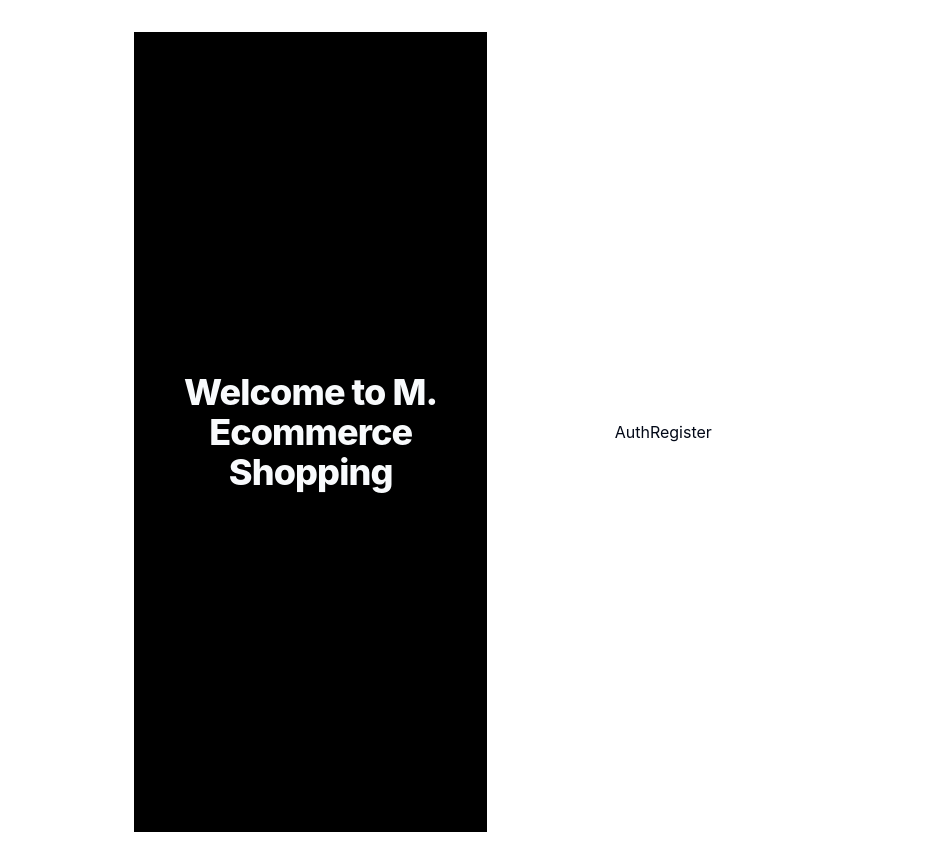
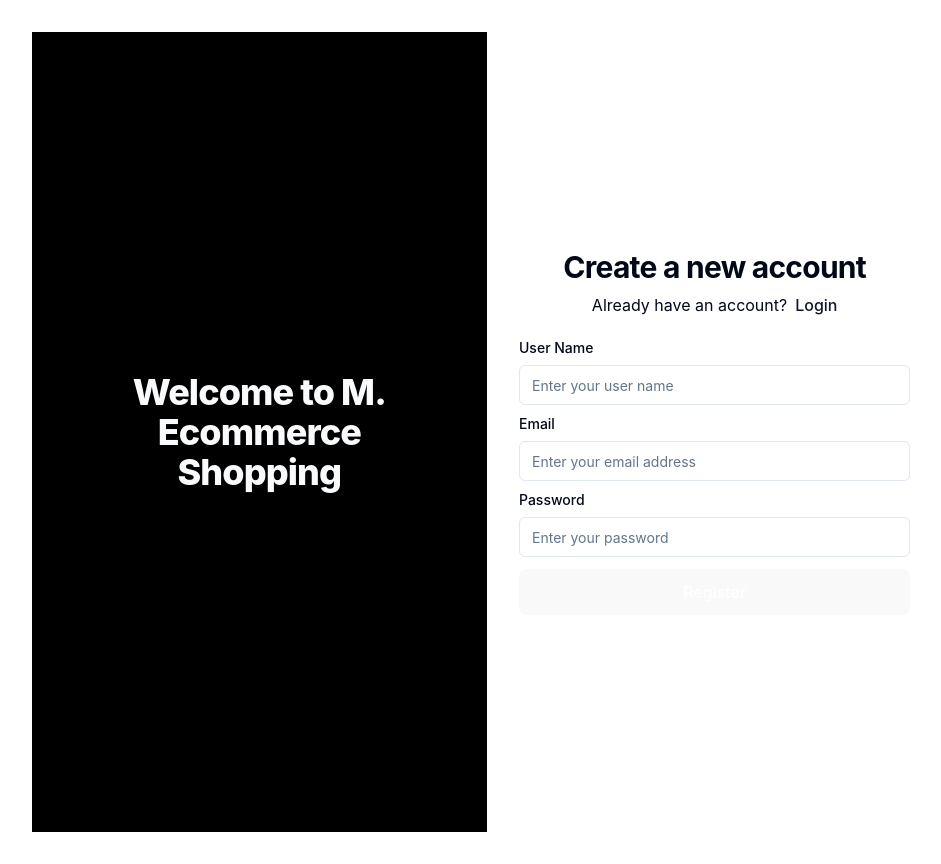
Before and after one commit to Muhammad-Mukarram-Asad/MERN-Ecommerce, a React (Vite) app: page /auth/register in a window 1280 px wide. Shown: the whole page, without its empty margins (153-1094 px from the left). Built offline with nearby package versions, Linux system fonts and the light colour scheme.

Commit message:
Completed Register Authentication

```diff
--- a/package.json
+++ b/package.json
@@ -22,6 +22,7 @@
     "react-dom": "^18.3.1",
     "react-redux": "^9.1.2",
     "react-router-dom": "^6.27.0",
+    "react-toastify": "^10.0.6",
     "tailwind-merge": "^2.5.4",
     "tailwindcss-animate": "^1.0.7"
   },
--- a/src/App.jsx
+++ b/src/App.jsx
@@ -16,6 +16,8 @@ import ShoppingAccount from "./pages/shoppingView/account";
 import ValidateAuthentication from "./components/common/checkAuth";
 import NotFoundPage from "./pages/notFound";
 import UnAuthenticatedPage from "./pages/unAuth";
+import { ToastContainer } from "react-toastify";
+
 function App() {
 
   // Some Dummy Data:
@@ -29,6 +31,7 @@ function App() {
   // };
   return (
     <div className="flex flex-col overflow-hidden bg-white">
+      <ToastContainer />
       {/* Auth Routes */}
       <Routes>
         <Route path="/auth" element={
--- a/src/components/common/form.jsx
+++ b/src/components/common/form.jsx
@@ -1,30 +1,119 @@
-import React from 'react'
-import { Label } from '../ui/label'
-import {Input} from '../ui/input'
+import React from "react";
+import { Label } from "../ui/label";
+import { Input } from "../ui/input";
+import {
+  Select,
+  SelectContent,
+  SelectItem,
+  SelectTrigger,
+  SelectValue,
+} from "../ui/select";
+import { Textarea } from "../ui/textarea";
 
-const ComponentForm = ({formControls}) => {
+const ComponentForm = ({
+  formControls,
+  formData,
+  setFormData,
+  onSubmit,
+  buttonText,
+}) => {
+  const renderInputByComponentType = (getControlItem) => {
+    let value = formData[getControlItem.name] || "";
+    let element = null;
+
+    switch (getControlItem.componentType) {
+      case "input":
+        element = (
+          <Input
+            name={getControlItem.name}
+            type={getControlItem.type}
+            placeholder={getControlItem.placeholder}
+            id={getControlItem.name}
+            value={value}
+            onChange={(e) =>
+              setFormData({
+                ...formData,
+                [getControlItem.name]: e.target.value,
+              })
+            }
+            required={getControlItem.required}
+          />
+        );
+        break;
+      case "textarea":
+        element = (
+          <Textarea
+            name={getControlItem.name}
+            placeholder={getControlItem.placeholder}
+            id={getControlItem.name}
+            value={value}
+            onChange={(e) =>
+              setFormData({
+                ...formData,
+                [getControlItem.name]: e.target.value,
+              })
+            }
+          />
+        );
+        break;
+
+      case "select":
+        element = (
+          <Select
+            value={value}
+            onValueChange={(value) => ({
+              ...formData,
+              [getControlItem.name]: value,
+            })}
+          >
+            <SelectTrigger>
+              <SelectValue placeholder={getControlItem.placeholder} />
+            </SelectTrigger>
+            <SelectContent>
+              {getControlItem.options.length > 0 &&
+                getControlItem.options.map((option, index) => (
+                  <SelectItem value={option} key={index}>
+                    {option}
+                  </SelectItem>
+                ))}
+            </SelectContent>
+          </Select>
+        );
+        break;
+
+      default:
+        element = (
+          <Input
+            name={getControlItem.name}
+            type={getControlItem.type}
+            placeholder={getControlItem.placeholder}
+            id={getControlItem.name}
+            required={getControlItem.required}
+          />
+        );
+    }
+
+    return element;
+  };
   return (
-    <form className='flex flex-col gap-3'>
-        {
-            formControls.map((control, index) => {
-                return (
-                    <div key={index} className="grid w-full gap-1.5">
-                        <Label htmlFor={control.name} className="mb-1">{control.label}</Label>
-                        <Input
-                            type={control.type}
-                            name={control.name}
-                            placeholder={control.placeholder}
-                            id={control.name}
-                            required
-                        />
-                    </div>
-                )
-            })
+    <form onSubmit={onSubmit}>
+      <div className="flex flex-col gap-3">
+        {formControls.map((controlItem, index) => {
+          return (
+            <div key={index} className="grid w-full gap-1.5">
+              <Label htmlFor={controlItem.name} className="mb-1 text-left">
+                {controlItem.label}
+              </Label>
+              {renderInputByComponentType(controlItem)}
+            </div>
+          );
+        })}
+      </div>
+      <button type="submit" className="mt-3 w-full text-white">
+        {buttonText || "Submit"}
+      </button>
+    </form>
+  );
+};
 
-        }
-
-    </form>
-  )
-}
-
-export default ComponentForm
+export default ComponentForm;
--- a/src/config/index.jsx
+++ b/src/config/index.jsx
@@ -1,7 +1,7 @@
 export const registerFormControls = [
     {
       type: "text",
-      name: "username",
+      name: "userName",
       placeholder: "Enter your user name",
       label: "User Name",
       componentType: "input",
@@ -13,6 +13,7 @@ export const registerFormControls = [
         placeholder: "Enter your email address",
         label: "Email",
         componentType: "input",
+        required: true
       },
 
       {
@@ -21,6 +22,31 @@ export const registerFormControls = [
         placeholder: "Enter your password",
         label: "Password",
         componentType: "input",
+        required: true
+
       },
 
    ]
+
+   export const loginFormControls = [
+    {
+        type: "email",
+        name: "email",
+        placeholder: "Enter your email address",
+        label: "Email",
+        componentType: "input",
+        required: true
+
+      },
+
+      {
+        type: "password",
+        name: "password",
+        placeholder: "Enter your password",
+        label: "Password",
+        componentType: "input",
+        required: true
+
+      },
+
+   ]
--- a/src/main.jsx
+++ b/src/main.jsx
@@ -5,6 +5,8 @@ import "./index.css";
 import { BrowserRouter } from "react-router-dom";
 import store from "./store/store.js";
 import { Provider } from "react-redux";
+import 'react-toastify/dist/ReactToastify.css';
+
 
 createRoot(document.getElementById("root")).render(
   <BrowserRouter>
--- a/src/pages/auth/login.jsx
+++ b/src/pages/auth/login.jsx
@@ -1,12 +1,39 @@
-import React from 'react'
-import Form from '@/components/common/form'
+import ComponentForm from '@/components/common/form';
+import { loginFormControls } from '@/config';
+import React, { useState } from 'react'
+import { Outlet, Link } from 'react-router-dom'
 
-const AuthLogin = () => {
+const Authlogin = () => {
+  const initialState = {
+    email: '',
+    password: '',
+  }
+  const [formData, setFormData] = useState(initialState);
+
+  const handleSubmit = (e) => {
+    e.preventDefault();
+    console.log(formData);
+  }
   return (
-    <div>
-      <Form />
-    </div>
+    <main className='mx-auto w-full max-w-md space-y-6'>
+      <div className='text-center'>
+        <h1 className='text-3xl font-bold tracking-tight text-foreground'>
+          Login to your account
+        </h1>
+        <p className='mt-2'>Don't have an account?
+          <Link className="font-medium text-primary ml-2 hover:underline" to="/auth/register">Signup</Link>
+        </p>
+      </div>
+
+      <ComponentForm
+      formControls={loginFormControls}
+      formData={formData}
+      setFormData={setFormData}
+      buttonText="Login"
+      onSubmit={handleSubmit}
+      />
+    </main>
   )
 }
 
-export default AuthLogin
+export default Authlogin
--- a/src/pages/auth/register.jsx
+++ b/src/pages/auth/register.jsx
@@ -1,8 +1,53 @@
-import React from 'react'
+import ComponentForm from '@/components/common/form';
+import { registerFormControls } from '@/config';
+import React, { useState } from 'react'
+import { Outlet, Link, useNavigate } from 'react-router-dom'
+import { registerUser } from '@/store/authSlice';
+import { useDispatch } from 'react-redux';
+import { toast } from 'react-toastify';
+
 
 const AuthRegister = () => {
+  const initialState = {
+    userName: '',
+    email: '',
+    password: '',
+  }
+  const [formData, setFormData] = useState(initialState);
+  const dispatch = useDispatch();
+  const navigate = useNavigate();
+  const handleSubmit =  (e) => {
+    e.preventDefault();
+    dispatch(registerUser(formData))
+    .unwrap() // Unwraps the result of the thunk action, allowing us to handle fulfilled and rejected states directly
+    .then((response) => {
+      toast.success(`${response?.data?.message || 'Registration successful'}`);
+      navigate('/auth/login');
+    })
+    .catch((error) => {
+      toast.error(`Registration failed: ${error?.data?.message || 'Something went wrong'}`);
+    });
+
+}
   return (
-    <div>AuthRegister</div>
+    <main className='mx-auto w-full max-w-md space-y-6'>
+      <div className='text-center'>
+        <h1 className='text-3xl font-bold tracking-tight text-foreground'>
+          Create a new account
+        </h1>
+        <p className='mt-2'>Already have an account?
+          <Link className="font-medium text-primary ml-2 hover:underline" to="/auth/login">Login</Link>
+        </p>
+      </div>
+
+      <ComponentForm
+      formControls={registerFormControls}
+      formData={formData}
+      setFormData={setFormData}
+      buttonText="Register"
+      onSubmit={handleSubmit}
+      />
+    </main>
   )
 }
 
--- a/src/store/authSlice/index.js
+++ b/src/store/authSlice/index.js
@@ -1,19 +1,71 @@
-import { createSlice } from "@reduxjs/toolkit";
-
+import { createAsyncThunk, createSlice } from "@reduxjs/toolkit";
+import axios from "axios";
 
 const initialState = {
   isAuthenticated: false,
   isLoading: false,
   user: null,
+  error: null,
+  status: null
+};
+
+
+export const registerUser = createAsyncThunk(
+  "auth/registerUser",
+  async (formData, { rejectWithValue }) => {
+    try {
+      const response = await axios.post("http://localhost:5000/api/auth/register", formData);
+      console.log("response of register auth slice => ", response);
+      return response;
+    } catch (error) {
+      console.error("Error in registerUser:", error);
+      return rejectWithValue(error.response?.data || error.message);
     }
+  }
+);
+
+export const loginUser = createAsyncThunk(
+  "auth/loginUser",
+  async (formData, { rejectWithValue }) => {
+    try {
+      const response = await axios.post("http://localhost:5000/api/auth/login", formData);
+      console.log("response of login auth slice => ", response);
+      return response;
+    } catch (error) {
+      console.error("Error in loginUser:", error);
+      return rejectWithValue(error.response?.data || error.message);
+    }
+  }
+);
+
 const authSliceReducer = createSlice({
   name: "auth",
   initialState: initialState,
   reducers: {
-      setUser: (state,action) => {}
+    setUser: (state, action) => {},
+  },
+
+  extraReducers: (builder) => {
+    builder.addCase(registerUser.pending, (state) => {
+      state.isLoading = true;
+      state.status = "pending";
+    }),
+      builder.addCase(registerUser.fulfilled, (state, action) => {
+        state.isLoading = false;
+        state.isAuthenticated = false; // it will be true after login success
+        state.user = null; // We will addd the details after login success
+        state.error = null;
+        state.status = "fulfilled";
+      }),
+      builder.addCase(registerUser.rejected, (state,action) => {
+        state.isLoading = false;
+        state.isAuthenticated = false;
+        state.user = null;
+        state.error = action.message;
+        state.status = "rejected";
+      });
   },
 });
 
 export const { setUser } = authSliceReducer.actions;
-
-export default authSliceReducer.reducer
+export default authSliceReducer.reducer;
```
Also changed, not shown: 1 other file (tests, documents, lock files or other folders). Lines whose indentation alone changed are shown as unchanged.
